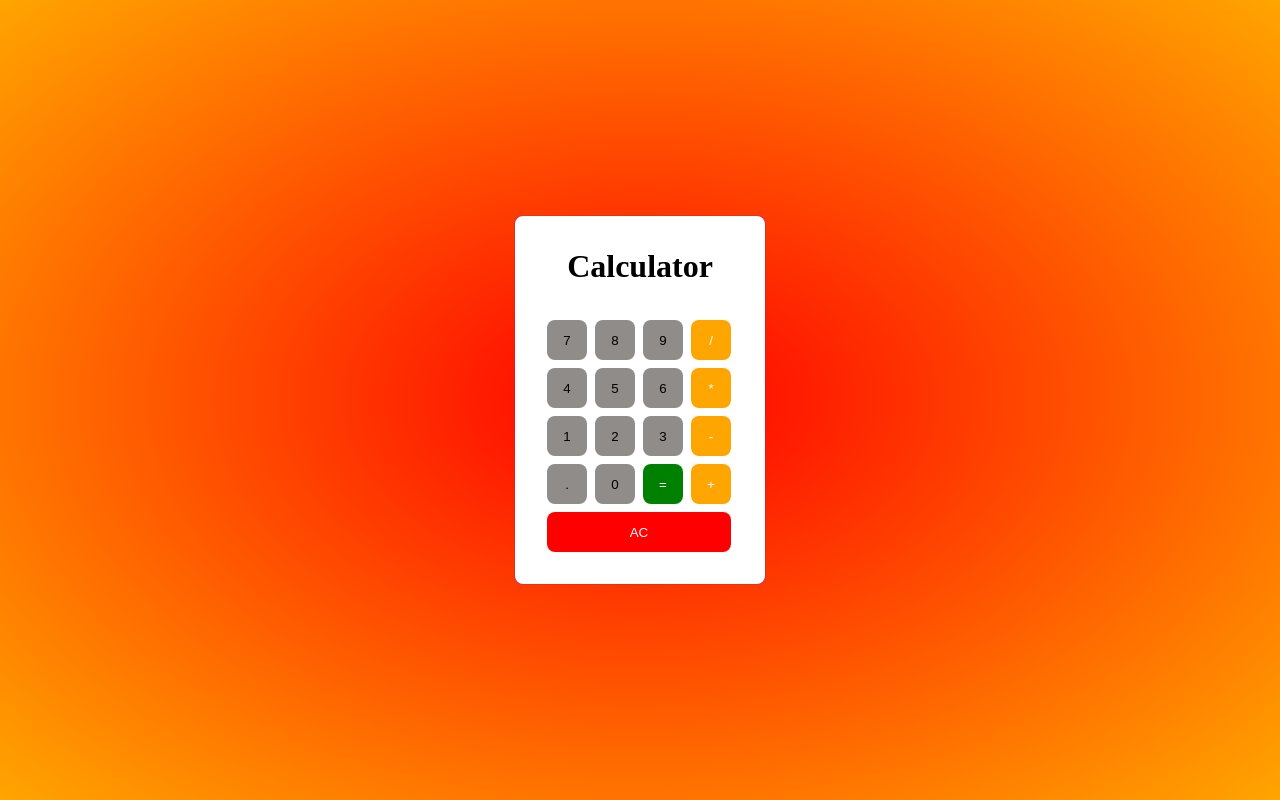
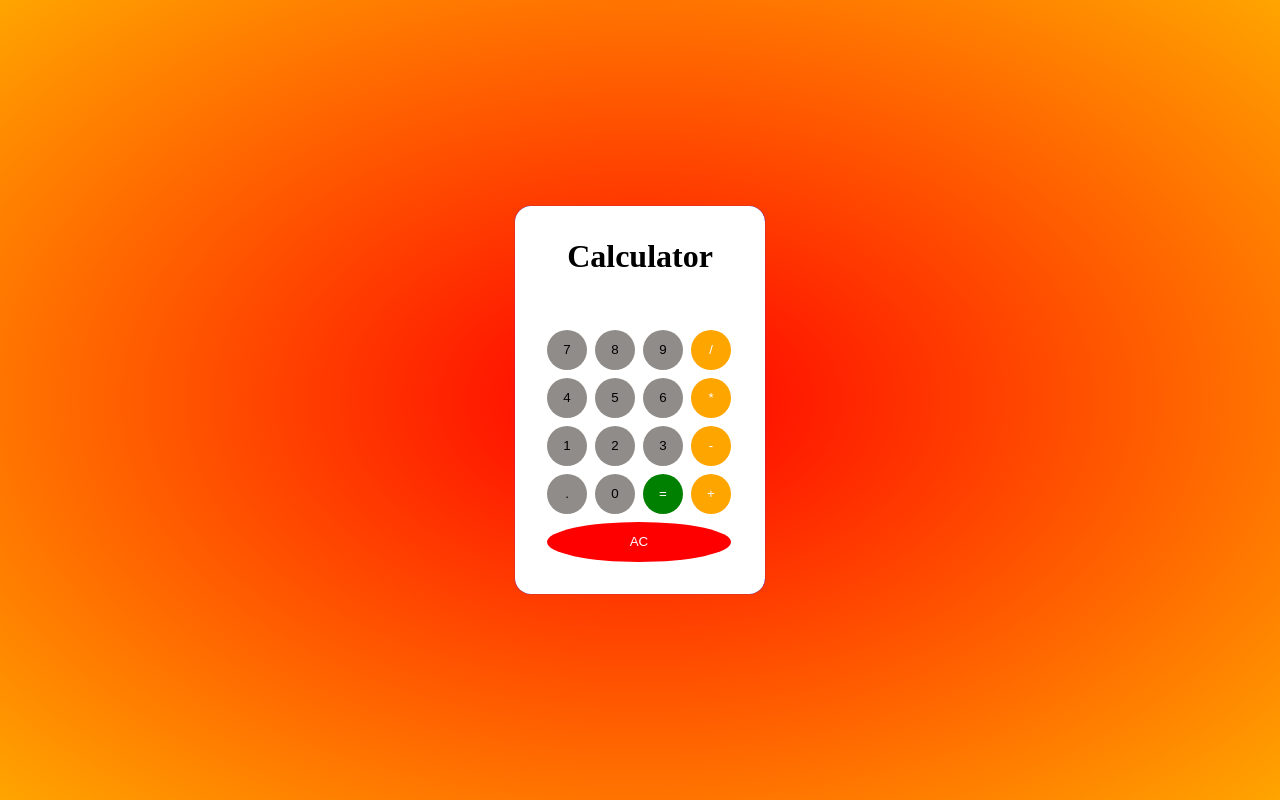
Before and after one commit to vishnuvardhan2208/Calculator, a plain HTML site: page index.html in a window 1280 px wide. Drawn offline with Linux system fonts and the light colour scheme.

Commit message:
added script

```diff
--- a/index.html
+++ b/index.html
@@ -4,6 +4,7 @@
     <meta charset="UTF-8">
     <meta name="viewport" content="width=device-width, initial-scale=1.0">
     <title>Sample Calculator</title>
+
     <link rel="stylesheet" href="style.css">
 </head>
 <body>
@@ -17,14 +18,17 @@
             <button onclick="append('8')">8</button>
             <button onclick="append('6')">9</button>
             <button onclick="append('/')" class="btn2">/</button>
+
             <button onclick="append('4')">4</button>
             <button onclick="append('5')">5</button>
             <button onclick="append('6')">6</button>
             <button onclick="append('*')" class="btn2">*</button>
+
             <button onclick="append('1')">1</button>
             <button onclick="append('2')">2</button>
             <button onclick="append('3')">3</button>
             <button onclick="append('-')" class="btn2">-</button>
+
             <button onclick="append('.')">.</button>
             <button onclick="append('0')">0</button>
             <button onclick="equals()"class="btn3">=</button>
@@ -32,5 +36,7 @@
             <button onclick="cleared()"class="btn1">AC</button>
         </div>
     </div>
+
+    <script src="script.js"></script>
 </body>
 </html>
--- a/style.css
+++ b/style.css
@@ -3,6 +3,7 @@
     border: 0;
     box-sizing: border-box;
 }
+
 body{
     background-image: radial-gradient(red,orange);
     height: 100vh;
@@ -10,44 +11,53 @@ body{
     justify-content: center;
     align-items: center;
 }
+
 .vis{
     width: 250px;
     background-color: white;
     padding: 2rem;
     box-shadow: 0 0 1px blue;
     text-align: center;
-    border-radius: 0.5rem;
+    border-radius: 1rem;
 }
+
 #display{
     width: 100%;
     text-align: right;
     padding: 0.4rem;
     border: none;
     outline: none;
-    margin-bottom:0.5rem ;
+    margin-bottom:1rem ;
+    font-size: 1.4rem;
 }
+
 .var{
     display: grid;
     grid-template-columns: repeat(4,40px);
     grid-template-rows: repeat(5,40px);
     gap: 0.5rem;
-    cursor: pointer;
 }
+
 button{
     border: none;
     padding: o.5rem;
-    border-radius: 0.5rem;
+    border-radius: 50%;
     background-color: rgb(143, 140, 137);
+    width: 100%;
+    cursor: pointer;
 }
+
 .btn1{
     grid-area: 5/1/6/5;
     color: white;
     background-color: red;
 }
+
 .btn2{
     background-color: orange;
     color: white;
 }
+
 .btn3{
     background-color: green;
     color: white;
```
